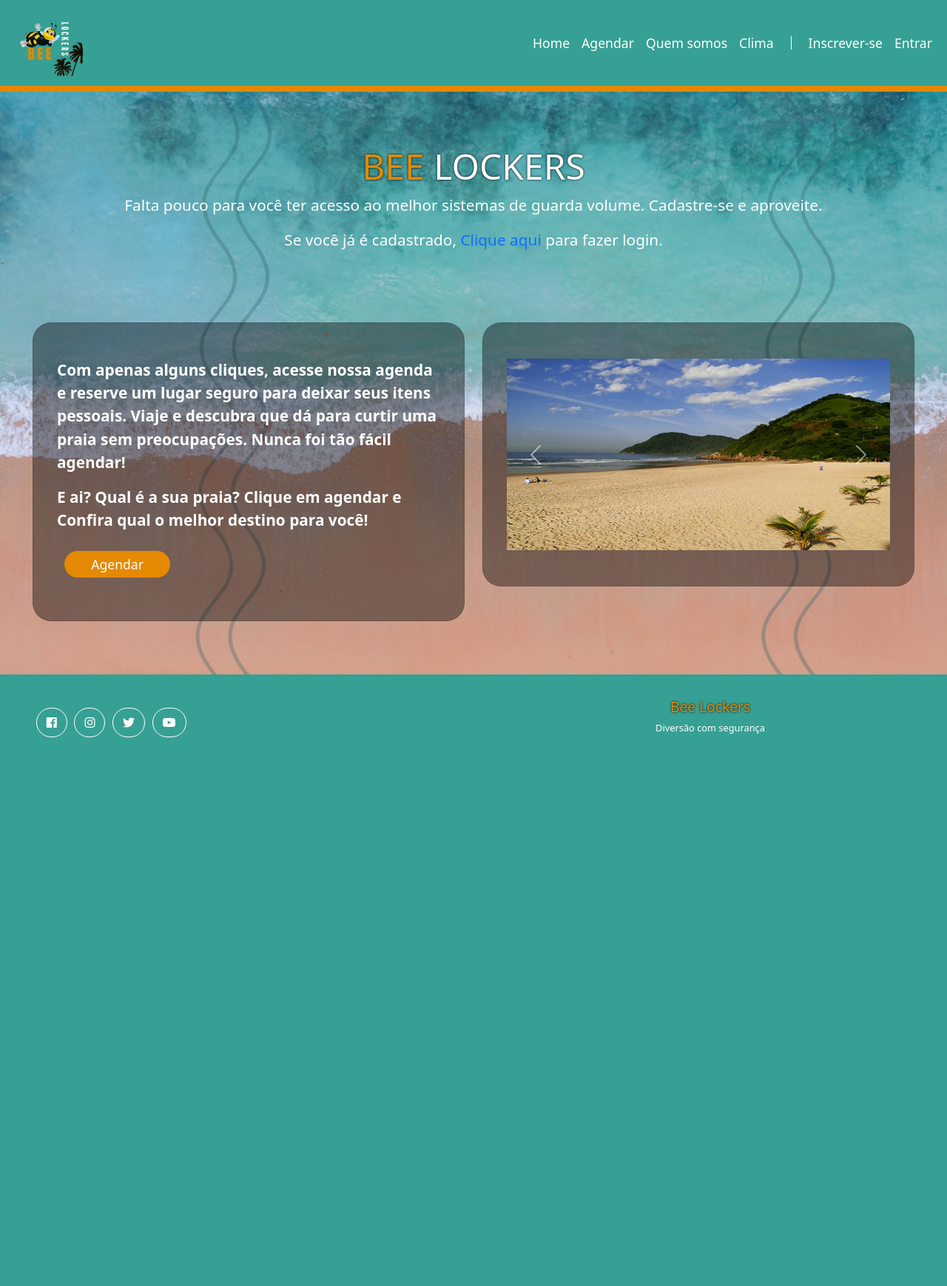
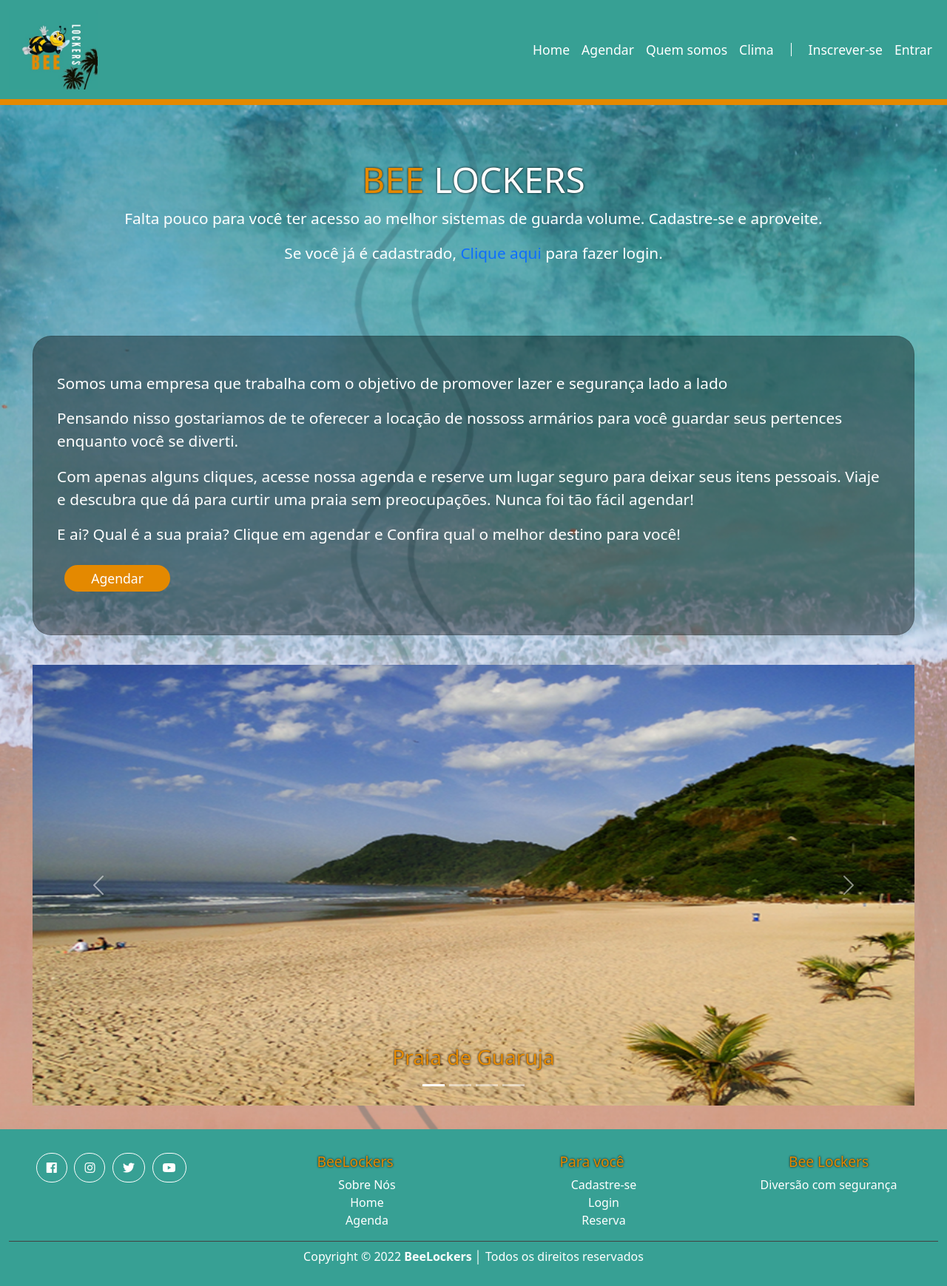
Before and after one commit to danielamartinscosta/BeeLockers, a PHP site: page /view/agenda.php in a window 1280 px wide. Shown: the whole page at 74% size. Before the commit the page ends 997 px from the top, so only its background shows below. Run offline with PHP 8.4, Linux system fonts and the light colour scheme; some libraries are stand-ins or nearby versions.

Commit message:
Aterações de View

```diff
--- a/css/style.css
+++ b/css/style.css
@@ -91,6 +91,8 @@ label {
     background: #FFBF00;
 }
 
+
+
 /* ================= Recursos =================*/
 .caixa {
     padding: 60px 0;
@@ -108,11 +110,11 @@ footer .navbar-nav .nav-item .nav-link:hover {
     color: #9bf0e1;
 }
 
-footer ul {
+footer ul, footer ol{
     list-style: none;
 }
 
-footer ul li {
+footer ul li{
     float: left;
     margin: 0 0.3em;
 }
@@ -122,11 +124,7 @@ footer ul li {
     border-radius: 100px;
 }
 
-footer ul li a i {
-    color: #fff;
-}
-
-footer ul ol a {
+footer ul li a i, footer ol li a{
     color: #fff;
 }
 
@@ -139,7 +137,7 @@ footer ul li a i:hover {
     color: #000;
 }
 
-footer ul ol a:hover {
+footer ol a:hover {
     color: #000;
 }
 
@@ -151,7 +149,11 @@ footer h4 {
 
 footer p {
     color: #fff;
-    font-size: 0.8em;
+    font-size: 1em;
+}
+
+footer .bordar-rodape{
+    border-top: 0.2px solid #424242;
 }
 
 
--- a/css/styleAgendar.css
+++ b/css/styleAgendar.css
@@ -10,3 +10,7 @@
     font-size: 1.2em;
     color: #fff;
 }
+.carousel .carousel-inner .carousel-item .carousel-caption{
+    color: #E48900;
+    text-shadow: 0 0 3px #000;
+}
--- a/view/agenda.php
+++ b/view/agenda.php
@@ -30,7 +30,7 @@
             <div class="container-fluid">
 
                 <a href="home.php" class="navbar-brand">
-                    <img src="../assets/img/logo.jpeg" width="100" class="img-fluid">
+                    <img src="../assets/img/logo.jpeg" width="120" class="img-fluid">
                 </a>
 
                 <button class="navbar-toggler" data-toggle="collapse" data-target="#nav-menu">
@@ -85,10 +85,18 @@
                     </div>
                 </div>
 
-                <div class="row fw-bolder">
-                    <div class="col-md div-home">
+                <div class="row justify-content-center">
+                    <div class="col div-home">
                         <div class="card">
                             <div class="card-body">
+                                <p>
+                                    Somos uma empresa que trabalha com o objetivo de promover lazer e segurança lado a lado
+                                </p>
+                                <p>
+                                    Pensando nisso gostariamos de te oferecer a locação de nossoss armários para você guardar seus
+                                    pertences enquanto você se diverti.
+                                </p>
+
                                 <p>
                                     Com apenas alguns cliques, acesse nossa agenda e reserve um lugar seguro para deixar seus itens pessoais. Viaje e descubra que dá para curtir uma praia sem preocupações.
                                     Nunca foi tão fácil agendar!
@@ -102,42 +110,66 @@
                             </div>
                         </div>
                     </div>
+                </div>
+                <div class="row fw-bolder justify-content-center">
                     <!-- Início do Conteúdo das imagens - Carrossel-->
-                    <div class="col-md div-home">
-                        <div class="card">
-                            <div class="card-body">
-                                <div id="praia" class="carousel slide" data-ride="carousel">
-                                    <ol class="carousel-indicators">
-                                        <li data-target="#praia1" data-slide-to="0" class="active"></li>
-                                        <li data-target="#praia2" data-slide-to="1"></li>
-                                        <li data-target="#praia3" data-slide-to="2"></li>
-                                        <li data-target="#praia4" data-slide-to="3"></li>
-                                    </ol>
-                                    <div class="carousel-inner">
-                                        <div class="carousel-item active">
-                                            <img class="d-block w-100" src="../assets/imagem_praia/guaruja.png" alt="Guaruja">
-                                        </div>
-                                        <div class="carousel-item">
-                                            <img class="d-block w-100" src="../assets/imagem_praia/itarare.jpg" alt="itarare">
-                                        </div>
-                                        <div class="carousel-item">
-                                            <img class="d-block w-100" src="../assets/imagem_praia/praia_grande.jpg" alt="PraiaGrande">
-                                        </div>
-                                        <div class="carousel-item">
-                                            <img class="d-block w-100" src="../assets/imagem_praia/ubatuba.jpg" alt="Ubatuba">
+                    <div class="col">
+
+                            <div id="praia" class="carousel slide" data-bs-ride="carousel"><!-- Início Carousel -->
+
+                                <!--Indicadores-->
+                                <div class="carousel-indicators">
+                                    <button type="button" data-bs-target="#praia" data-bs-slide-to="0" class="active"></button>
+                                    <button type="button" data-bs-target="#praia" data-bs-slide-to="1"></button>
+                                    <button type="button" data-bs-target="#praia" data-bs-slide-to="2"></button>
+                                    <button type="button" data-bs-target="#praia" data-bs-slide-to="3"></button>
+                                </div>
+                                <!--Indicadores-->
+
+                                <div class="carousel-inner"><!-- Início Inner -->
+
+                                    <div class="carousel-item active">
+                                        <img width="100%" class="d-block img-fluid" src="../assets/imagem_praia/guaruja.png" alt="Guaruja">
+
+                                        <div class="carousel-caption">
+                                            <h3>Praia de Guaruja</h3>
                                         </div>
                                     </div>
-                                    <a class="carousel-control-prev" href="#praia" role="button" data-slide="prev">
-                                        <span class="carousel-control-prev-icon" aria-hidden="true"></span>
-                                        <span class="sr-only">Anterior</span>
-                                    </a>
-                                    <a class="carousel-control-next" href="#praia" role="button" data-slide="next">
-                                        <span class="carousel-control-next-icon" aria-hidden="true"></span>
-                                        <span class="sr-only">Próximo</span>
-                                    </a>
-                                </div>
-                            </div>
-                        </div>
+
+                                    <div class="carousel-item">
+                                        <img width="100%" class="d-block img-fluid" src="../assets/imagem_praia/itarare.jpg" alt="itarare">
+
+                                        <div class="carousel-caption">
+                                            <h3>Praia de Itarare</h3>
+                                        </div>
+                                    </div>
+
+                                    <div class="carousel-item">
+                                        <img width="100%" class="d-block img-fluid" src="../assets/imagem_praia/praia_grande.jpg" alt="PraiaGrande">
+
+                                        <div width="100%" class="carousel-caption">
+                                            <h3>Praia Grande</h3>
+                                        </div>
+                                    </div>
+                                    <div class="carousel-item">
+                                        <img width="100%" class="d-block img-fluid" src="../assets/imagem_praia/ubatuba.jpg" alt="Ubatuba">
+                                        <div class="carousel-caption">
+                                            <h3>Praia de Ubatuba</h3>
+                                        </div>
+                                    </div>
+
+                                </div><!-- Fim Inner -->
+
+                                <!-- Início Controle -->
+                                <a href="#praia" class="carousel-control-prev" data-slide="prev">
+                                    <span class="carousel-control-prev-icon"></span>
+                                </a>
+                                <a href="#praia" class="carousel-control-next" data-slide="next">
+                                    <span class="carousel-control-next-icon"></span>
+                                </a>
+                                <!-- Fim Controle -->
+
+                            </div><!-- Fim Carousel -->
                     </div>
                     <!-- Fim do Conteúdo das imagens - Carrossel-->
                 </div>
@@ -146,48 +178,80 @@
         </section>
     </main><!-- Fim do Conteúdo Principal-->
 
-    <footer>
-        <!--Início do rodapé-->
+    <footer><!--Início do rodapé-->
         <section class="container-fluid">
-            <div class="row align-self-center">
+            <div class="row text-center">
 
-                <div class="col-md-6 align-content-center">
+                <div class="col-md ">
                     <ul>
-                        <li>
+                        <li class="bordar-icone-rodape">
                             <a href="https://www.facebook.com/profile.php?id=100079971168000" target="_blank" class="btn">
                                 <i class="fab fa-facebook"></i>
                             </a>
                         </li>
-                        <li>
+                        <li class="bordar-icone-rodape">
                             <a href="https://www.instagram.com/" target="_blank" class="btn">
                                 <i class="fab fa-instagram"></i>
                             </a>
                         </li>
-                        <li>
+                        <li class="bordar-icone-rodape">
                             <a href="https://twitter.com/i/flow/login?input_flow_data=%7B%22requested_variant%22%3A%22eyJsYW5nIjoicHQifQ%3D%3D%22%7D" target="_blank" class="btn">
                                 <i class="fab fa-twitter"></i>
                             </a>
                         </li>
-                        <li>
+                        <li class="bordar-icone-rodape">
                             <a href="https://www.youtube.com/" target="_blank" class="btn">
                                 <i class="fab fa-youtube"></i>
                             </a>
                         </li>
                     </ul>
                 </div>
-                <div class="col-md-6 text-center">
+
+                <div class="col-md">
+                    <h4>BeeLockers</h4>
+                    <ol>
+                        <li>
+                            <a href="quemSomos.php">Sobre Nós</a>
+                        </li>
+                        <li>
+                            <a href="home.php">Home</a>
+                        </li>
+                        <li>
+                            <a href="agenda.php">Agenda</a>
+                        </li>
+                    </ol>
+                </div>
+                <div class="col-md">
+                    <h4>Para você</h4>
+                    <ol>
+                        <li>
+                            <a href="cadastroUsuario.php">Cadastre-se</a>
+                        </li>
+                        <li>
+                            <a href="home.php">Login</a>
+                        </li>
+                        <li>
+                            <a href="reserva.php">Reserva</a>
+                        </li>
+                    </ol>
+                </div>
+
+                <div class="col-md text-center">
                     <h4>Bee Lockers</h4>
                     <p>Diversão com segurança</p>
                 </div>
 
             </div>
+            <div class="bordar-rodape text-center pt-2">
+                <p>Copyright &copy; 2022 <strong>BeeLockers</strong> │ Todos os direitos reservados</p>
+            </div>
         </section>
-    </footer>
-    <!--Fim do rodapé-->
+    </footer><!--Fim do rodapé-->
 
 
 
     <script src="https://code.jquery.com/jquery-3.3.1.slim.min.js"></script>
+    <script src="https://cdn.jsdelivr.net/npm/bootstrap@5.1.3/dist/js/bootstrap.bundle.min.js"></script>
     <script src="https://cdnjs.cloudflare.com/ajax/libs/popper.js/1.14.3/umd/popper.min.js"></script>
     <script src="https://stackpath.bootstrapcdn.com/bootstrap/4.1.3/js/bootstrap.min.js"></script>
 </body>
```
Also changed, not shown: view/cadastroUsuario.php (+47 -49 lines), view/exibirClima.php (+44 -46 lines), view/home.php (+51 -50 lines), view/quemSomos.php (+98 -61 lines), view/reserva.php (+45 -46 lines).
